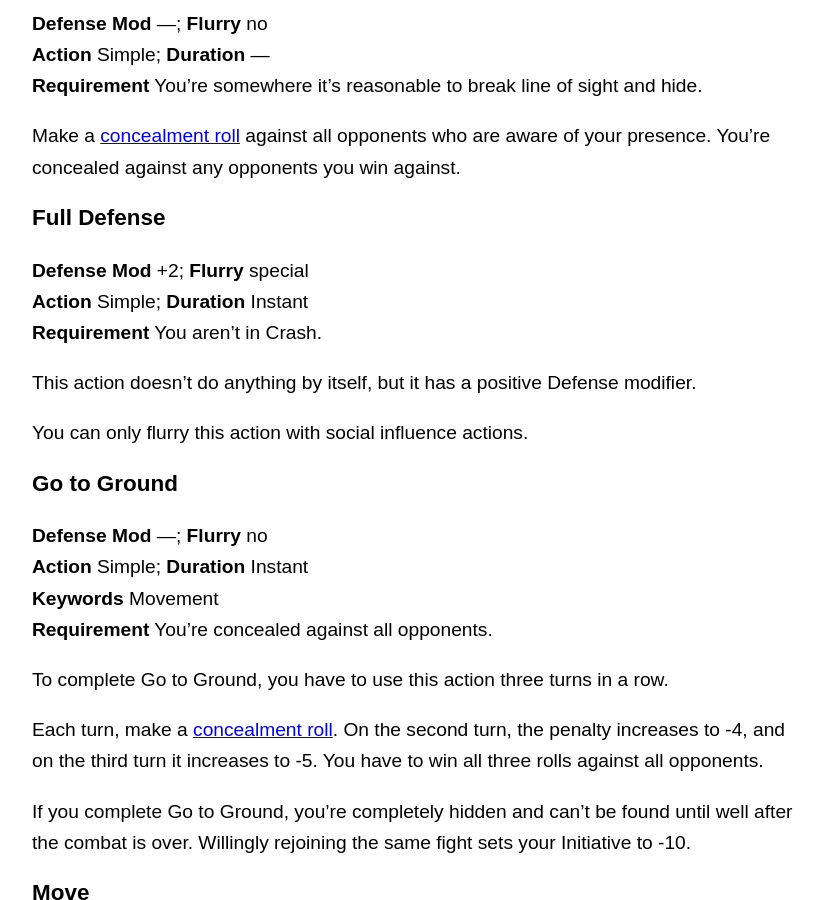
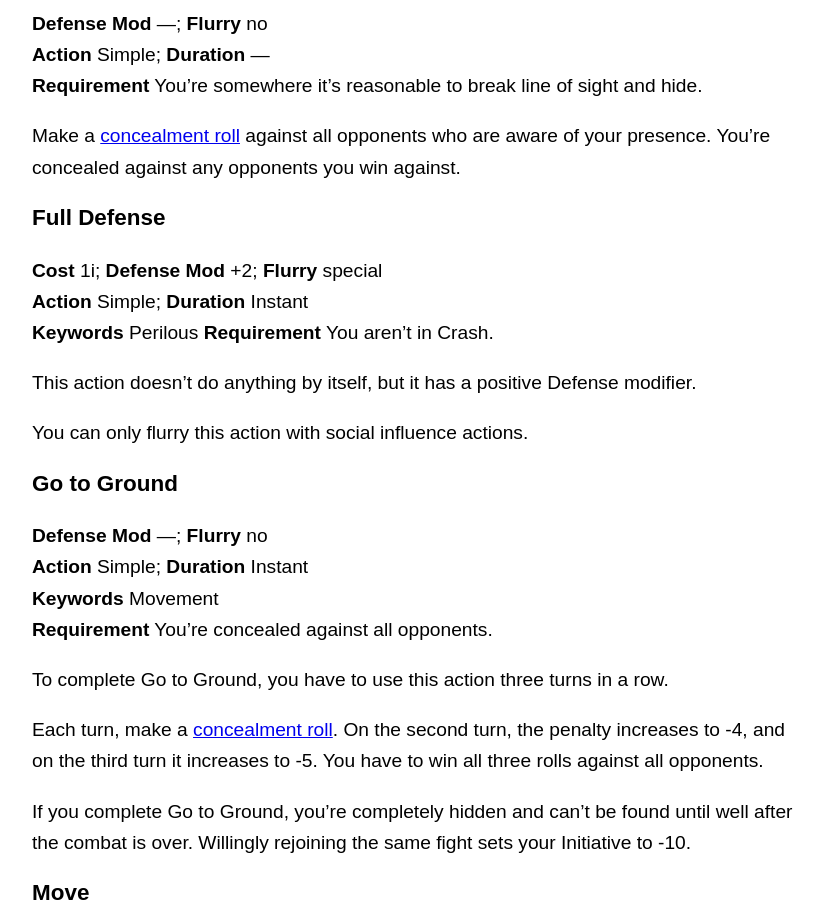
Before and after one commit to lost-egg/lost-egg.github.io, a Jekyll site: the page built from combat.md, in a window 1280 px wide and 900 px high, scrolled down 8190 px. Shown: the whole window, without its empty margins (224-1045 px from the left). Built offline with Jekyll 4.4.1, drawn with Linux system fonts in a browser that asks for light colours.

Commit message:
Fix Full Defense

```diff
--- a/combat.md
+++ b/combat.md
@@ -157,8 +157,9 @@ Make a [concealment roll](#concealment-roll) against all opponents who are aware
 
 ### Full Defense
 
-**Defense Mod** +2; **Flurry** special
+**Cost** 1i; **Defense Mod** +2; **Flurry** special
 **Action** Simple; **Duration** Instant
+**Keywords** Perilous
 **Requirement** You aren't in Crash.
 
 This action doesn't do anything by itself, but it has a positive Defense modifier.
```
